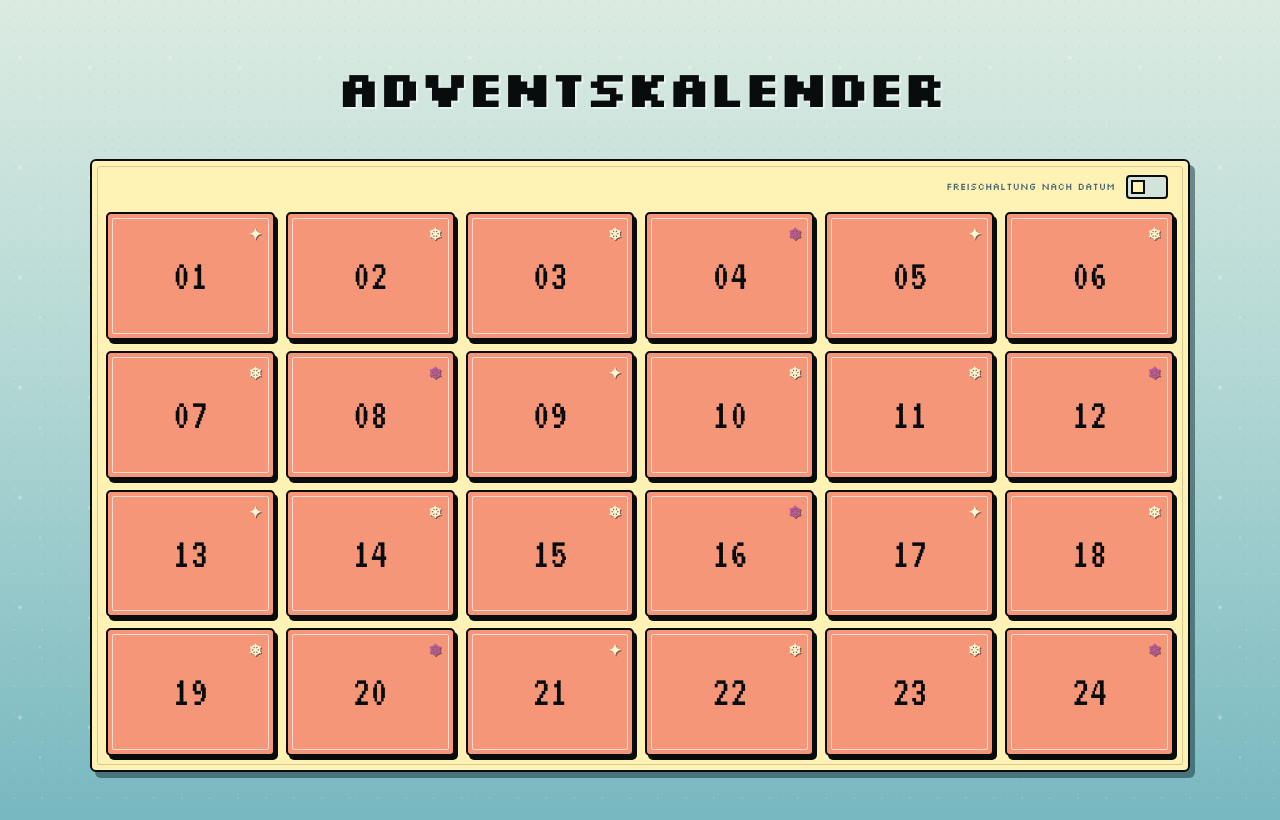
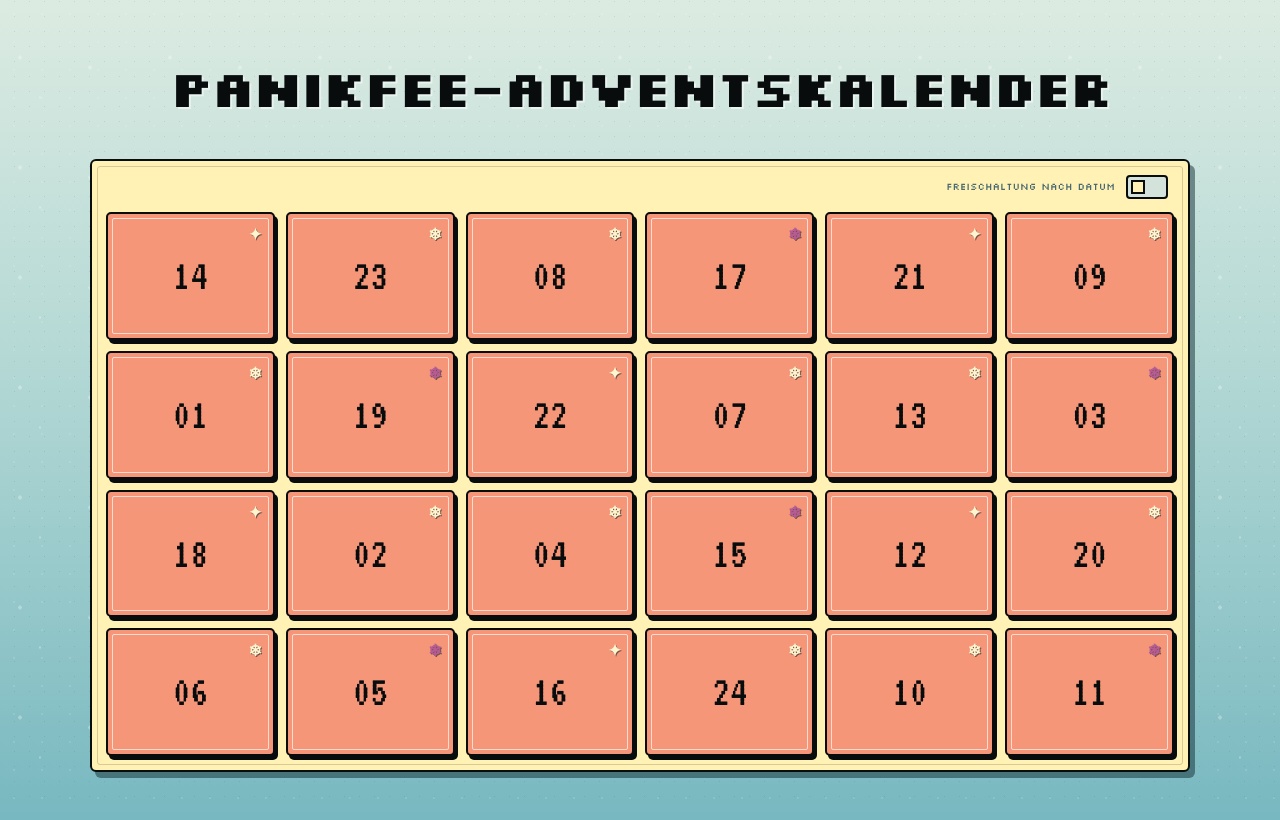
Before and after one commit to Kuuuujes/Adventskalender, a plain HTML site: page index.html in a window 1280 px wide. Drawn offline with Linux system fonts and the light colour scheme.

Commit message:
Shuffle Advent doors and update page title
Co-authored-by: arena-agent <297053741+arena-agent@users.noreply.github.com>

```diff
--- a/index.html
+++ b/index.html
@@ -5,15 +5,15 @@
   <meta name="viewport" content="width=device-width, initial-scale=1">
   <meta name="theme-color" content="#b7e0db">
   <link rel="icon" type="image/png" sizes="192x192" href="assets/images/advent-icon.png">
-  <meta name="description" content="24 kleine Überraschungen bis Weihnachten – ein Adventskalender voller Projekte.">
-  <title>Der kleine Projekt-Adventskalender</title>
+  <meta name="description" content="24 Überraschungen bis Weihnachten – ein Adventskalender voller Projekte.">
+  <title>Panikfee-Adventskalender</title>
   <link rel="stylesheet" href="styles.css?v=12">
 </head>
 <body>
   <div class="snow" aria-hidden="true"></div>
   <main id="start">
     <section class="intro" aria-labelledby="title">
-      <h1 id="title">Adventskalender</h1>
+      <h1 id="title">Panikfee-Adventskalender</h1>
     </section>
 
     <section class="calendar-wrap" aria-label="Adventskalender">
@@ -40,6 +40,6 @@
     <button class="image-viewer-close" type="button" aria-label="Vollbild schließen">×</button>
     <img id="fullscreen-image" alt="">
   </dialog>
-  <script src="script.js?v=13"></script>
+  <script src="script.js?v=14"></script>
 </body>
 </html>
--- a/script.js
+++ b/script.js
@@ -27,8 +27,13 @@ function getYouTubeId(url) {
 
 function renderCalendar(surprises) {
   calendar.replaceChildren();
-  surprises.forEach((surprise, index) => {
-    const day = index + 1;
+  const doors = surprises.map((surprise, index) => ({ surprise, day: index + 1 }));
+  for (let i = doors.length - 1; i > 0; i--) {
+    const j = Math.floor(Math.random() * (i + 1));
+    [doors[i], doors[j]] = [doors[j], doors[i]];
+  }
+
+  doors.forEach(({ surprise, day }, index) => {
     const button = document.createElement('button');
     button.type = 'button';
     button.className = 'door';
```
